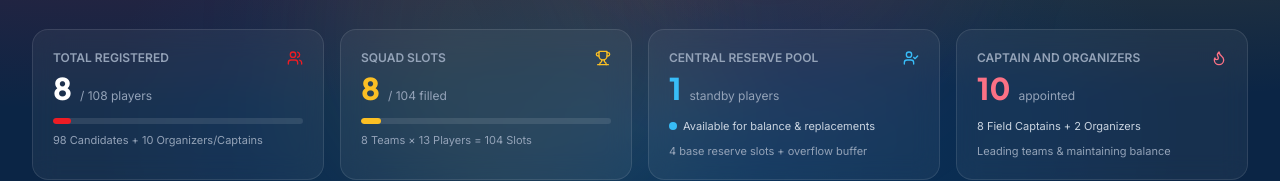
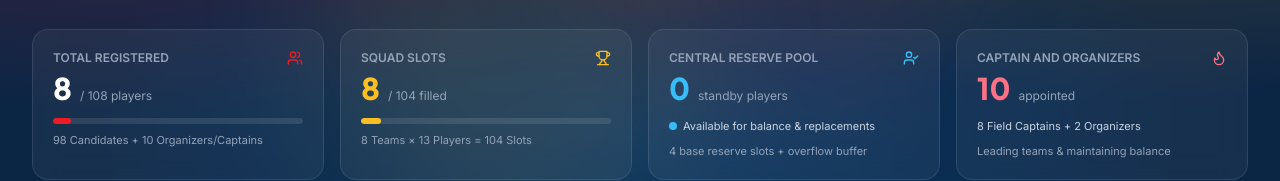
Before and after one commit to diwakarworkproposals-byte/UDAAN-NEXT-IAS, a React (Vite) app: page / in a window 1280 px wide. Shown: the part 352-533 px from the top of the page. Built offline with nearby package versions, Linux system fonts and the light colour scheme; no server answers.

Commit message:
Fix reserve count display logic in StatsBanner

```diff
--- a/src/components/StatsBanner.jsx
+++ b/src/components/StatsBanner.jsx
@@ -3,9 +3,9 @@ import { Users, Trophy, ShieldCheck, UserCheck, Flame, Info } from 'lucide-react
 
 export default function StatsBanner({ tournament }) {
   const totalSlots = tournament.totalSlotsAcrossTeams || 104;
-  const filledSlots = tournament.totalAssignedPlayers || 8;
-  const reserveCount = tournament.totalReserve || 1;
-  const totalRegistered = tournament.totalRegistered || (filledSlots + reserveCount);
+  const filledSlots = tournament.totalAssignedPlayers !== undefined ? tournament.totalAssignedPlayers : 8;
+  const reserveCount = tournament.totalReserve !== undefined ? tournament.totalReserve : 0;
+  const totalRegistered = tournament.totalRegistered !== undefined ? tournament.totalRegistered : (filledSlots + reserveCount);
   const totalTarget = tournament.totalExpectedPlayers || 108;
 
   const percentFilled = Math.min(100, Math.round((filledSlots / totalSlots) * 100));
```
